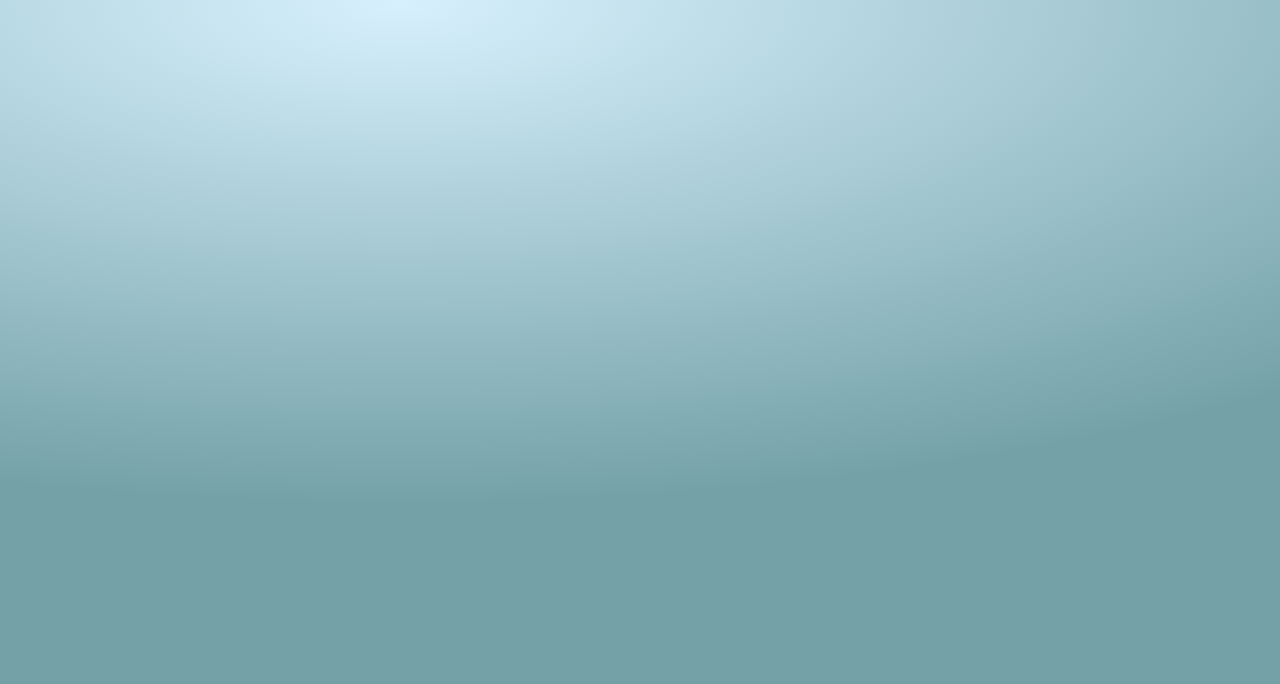
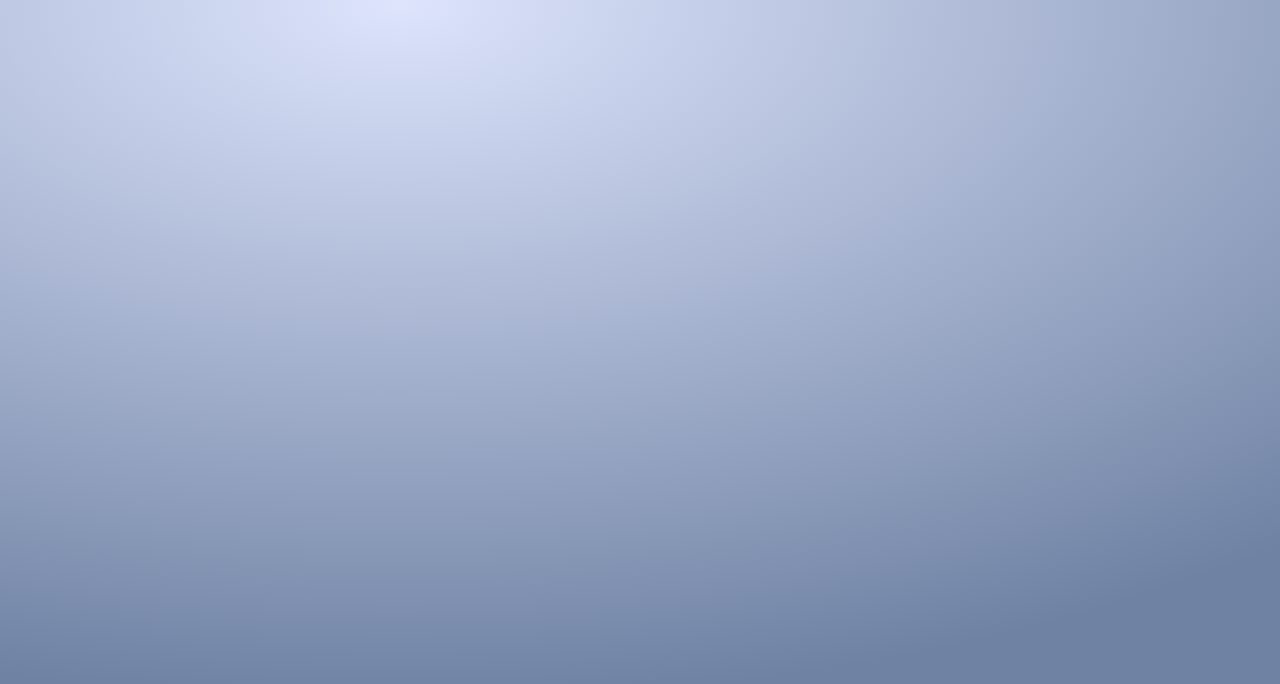
Before and after one commit to bprcode/bprcode.github.io, a plain HTML site: page index.html in a window 1280 px wide. Shown: the part 116-800 px from the top of the page. Drawn offline with Linux system fonts and the light colour scheme.

Commit message:
Adjust colors, create json object example

```diff
--- /dev/null
+++ b/example.json
@@ -0,0 +1 @@
+{"name":"Example Object","ar":[11,22,33],"icon":"🐲","sub":{"value":"some string"}}
--- a/static.css
+++ b/static.css
@@ -6,12 +6,12 @@
 
 html{
   height: 100%;
-  background: radial-gradient(1400px 500px at 400px 120px, #d6f0fc, #74a1a7);
+  background: radial-gradient(1400px 700px at 400px 120px, #dde4fc, #6f82a3);
   color: #222;
   font-family: 'Voltaire', sans-serif;
   font-size: 18px;
-  text-shadow: 2px 1px 2px #fff8,
-                -1px -1px 1px #0002;
+  text-shadow: 2px 1px 2px #fff6,
+                -1px -1px 1px #0001;
 }
 
 h1{
```
